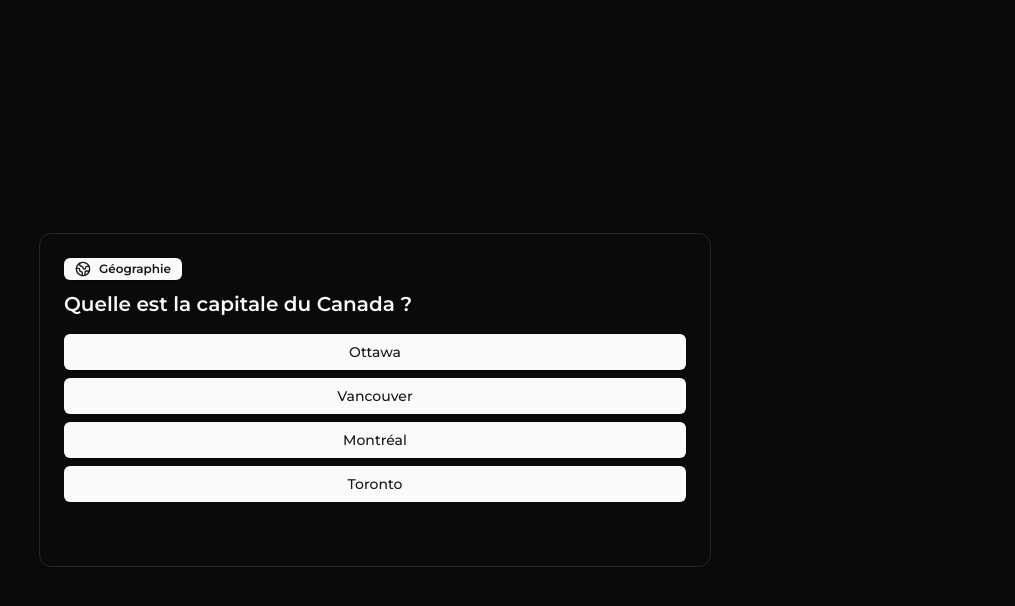
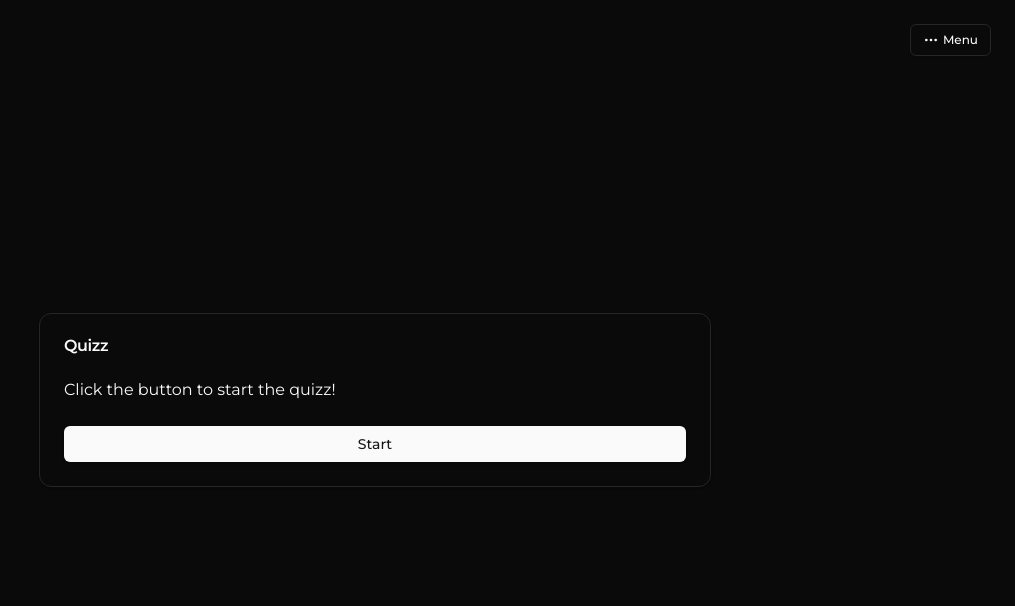
Before and after one commit to Steellgold/website, a Next.js app: page /quizz in a window 1280 px wide. Shown: the top 606 px of the page, without its empty margins (265-1280 px from the left). Built offline with nearby package versions, Linux system fonts and the light colour scheme; what tailwindcss-motion would draw is missing.

Commit message:
feat(QuizzPage): enhance quiz functionality with multi-language support and improved answer shuffling

```diff
--- a/src/app/(apps-in-app)/quizz/page.tsx
+++ b/src/app/(apps-in-app)/quizz/page.tsx
@@ -7,70 +7,107 @@ import { Button } from "@/lib/components/ui/button";
 import { Alert, AlertDescription, AlertTitle } from "@/lib/components/ui/alert";
 import { Angry, Smile } from "lucide-react";
 import { Badge } from "@/lib/components/ui/badge";
+import { useLang } from "@/lib/stores/lang.store";
+import { Buttons } from "@/lib/components/buttons";
 
-const shuffleAnswers = (answers: string[], correctIndex: number): [string[], number] => {
-  const shuffled = [...answers];
-  const correctAnswer = shuffled[correctIndex];
+type AvailableLangs = keyof Question["question"];
 
-  for (let i = shuffled.length - 1; i > 0; i--) {
+const shuffleAnswersForAllLanguages = (
+  allAnswers: Record<AvailableLangs, string[]>,
+  correctIndex: number
+): { answers: Record<AvailableLangs, string[]>; correct: number } => {
+  const referenceAnswers = allAnswers["fr"];
+  const shuffledIndices = [...referenceAnswers.keys()];
+
+  for (let i = shuffledIndices.length - 1; i > 0; i--) {
     const j = Math.floor(Math.random() * (i + 1));
-    [shuffled[i], shuffled[j]] = [shuffled[j], shuffled[i]];
+    [shuffledIndices[i], shuffledIndices[j]] = [shuffledIndices[j], shuffledIndices[i]];
   }
 
-  const newCorrectIndex = shuffled.indexOf(correctAnswer);
-  return [shuffled, newCorrectIndex];
+  const originalCorrectIndex = correctIndex;
+  const newCorrectIndex = shuffledIndices.indexOf(originalCorrectIndex);
+
+  const newAnswers: Record<AvailableLangs, string[]> = {} as any;
+  for (const langKey in allAnswers) {
+    const lang = langKey as AvailableLangs;
+    newAnswers[lang] = shuffledIndices.map(i => allAnswers[lang][i]);
+  }
+
+  return { answers: newAnswers, correct: newCorrectIndex };
 };
 
 const Page = (): ReactElement => {
   const [currentQuestion, setCurrentQuestion] = useState<Question | null>(null);
   const [passedQuestions, setPassedQuestions] = useState<string[]>([]);
+  const { lang } = useLang();
 
   const [score, setScore] = useState(0);
-
   const [answered, setAnswered] = useState<"CORRECT" | "INCORRECT" | false>(false);
-
-  useEffect(() => {
-    questions.sort(() => Math.random() - 0.5);
-    const firstQuestion = questions[0];
-    const [shuffledAnswers, newCorrectIndex] = shuffleAnswers(firstQuestion.answers["fr"], firstQuestion.correct);
-    setCurrentQuestion({
-      ...firstQuestion,
-      answers: { ...firstQuestion.answers, fr: shuffledAnswers },
-      correct: newCorrectIndex
-    });
-  }, []);
 
   const clickAnswer = (index: number) => {
     if (answered) return;
     if (!currentQuestion) return;
 
-    if (index === currentQuestion?.correct) {
+    if (index === currentQuestion.correct) {
       setScore(score + 1);
       setAnswered("CORRECT");
     } else {
       setAnswered("INCORRECT");
     }
 
-    setPassedQuestions([...passedQuestions, currentQuestion?.id]);
-  }
+    setPassedQuestions([...passedQuestions, currentQuestion.id]);
+  };
 
   const nextQuestion = () => {
-    const nextQuestion = questions.find((question) => !passedQuestions.includes(question.id));
-    if (nextQuestion) {
-      const [shuffledAnswers, newCorrectIndex] = shuffleAnswers(nextQuestion.answers["fr"], nextQuestion.correct);
+    const remainingQuestions = questions.filter((question) => !passedQuestions.includes(question.id));
+    if (remainingQuestions.length > 0) {
+      const shuffledRemaining = [...remainingQuestions].sort(() => Math.random() - 0.5);
+      const nextQuestion = shuffledRemaining[0];
+
+      const { answers, correct } = shuffleAnswersForAllLanguages(nextQuestion.answers, nextQuestion.correct);
+
       setCurrentQuestion({
         ...nextQuestion,
-        answers: { ...nextQuestion.answers, fr: shuffledAnswers },
-        correct: newCorrectIndex
+        answers: answers,
+        correct: correct
       });
     } else {
       setCurrentQuestion(null);
     }
     setAnswered(false);
+  };
+
+  if (!currentQuestion && passedQuestions.length === questions.length) {
+    return (
+      <div className="min-h-screen flex items-center justify-center p-4">
+        <p>You finished the quizz! Your score is {score}/{questions.length}.</p>
+      </div>
+    );
+  }
+
+  if (!currentQuestion) {
+    return (
+      <div className="min-h-screen flex items-center justify-center p-4">
+        <Buttons showTopButton={false} />
+
+        <Card className="w-full max-w-2xl">
+          <CardHeader>
+            <CardTitle>Quizz</CardTitle>
+          </CardHeader>
+          <CardContent>
+            <p>Click the button to start the quizz!</p>
+          </CardContent>
+          <CardFooter>
+            <Button onClick={nextQuestion} className="w-full">Start</Button>
+          </CardFooter>
+        </Card>
+      </div>
+    );
   }
 
   return (
     <div className="min-h-screen flex items-center justify-center p-4">
+      <Buttons showTopButton={false} />
 
       <Card className="w-full max-w-2xl">
         <CardHeader>
@@ -85,7 +122,7 @@ const Page = (): ReactElement => {
                     <Badge key={index}>
                       {/* @ts-ignore */}
                       {cloneElement(ctag?.icon, { className: "h-4 w-4 mr-2" })}
-                      {ctag.names["fr"]}
+                      {ctag.names[lang]}
                     </Badge>
                   )
                 })}
@@ -94,33 +131,45 @@ const Page = (): ReactElement => {
           </CardDescription>
         </CardHeader>
         <CardContent>
-          <h2 className="text-xl font-semibold mb-4">{currentQuestion?.question["fr"]}</h2>
+          <h2 className="text-xl font-semibold mb-4">{currentQuestion?.question[lang]}</h2>
           <div className="space-y-2">
-            {currentQuestion?.answers["fr"].map((answer, index) => (
+            {currentQuestion?.answers[lang].map((answer, index) => (
               <Button
                 key={index}
                 className="w-full"
                 onClick={() => clickAnswer(index)}
                 variant={answered ? (index === currentQuestion?.correct ? "quizzCorrect" : "quizzIncorrect") : "default"}
-              >{answer}</Button>
+              >
+                {answer}
+              </Button>
             ))}
           </div>
 
-          <div className="my-4" />
+          {answered && <div className="my-4" />}
 
           {answered && (
-            <Alert>
+            <Alert className="-mb-2">
               {answered === "CORRECT" ? <Smile className="h-4 w-4" /> : <Angry className="h-4 w-4" />}
-              <AlertTitle>{answered === "CORRECT" ? "Headshot!" : "Missed!"}</AlertTitle>
+
+              <AlertTitle>
+                {answered === "CORRECT" ?
+                  lang === "en" ? "Headshot!" : "Dans le mille !" :
+                  lang === "en" ? "Missed!" : "Raté !"
+                }
+              </AlertTitle>
+
               <AlertDescription>
-                {currentQuestion?.explanation["fr"]}
+                {currentQuestion?.explanation[lang]}
               </AlertDescription>
             </Alert>
           )}
         </CardContent>
 
         <CardFooter>
-          {answered && <Button onClick={nextQuestion} className="w-full">Next question</Button>}
+          {answered && (
+            <Button onClick={nextQuestion} className="w-full">
+              {lang === "fr" ? "Question suivante" : "Next question"}
+            </Button>)}
         </CardFooter>
       </Card>
     </div>
```
